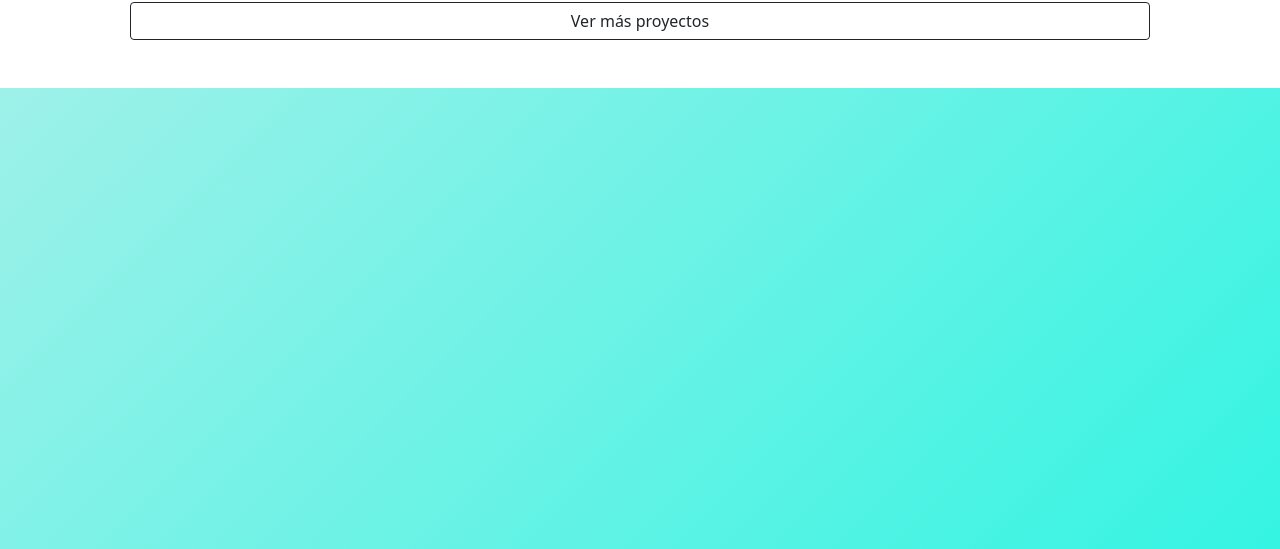
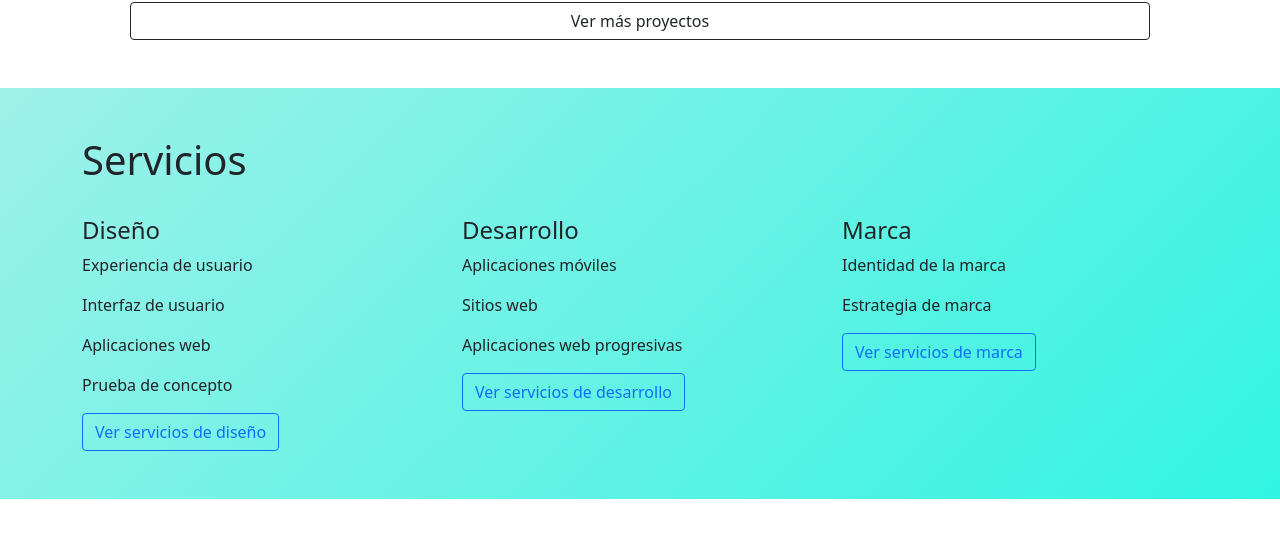
Before and after one commit to DTony-404/Digital_Portafolio, a React (Create React App) app in the folder portafolio/: page / in a window 1280 px wide. Shown: the part 1592-2141 px from the top of the page. After the commit the page ends 2091 px from the top, so only its background shows below. Built offline with nearby package versions, Linux system fonts and the light colour scheme; no server answers.

Commit message:
BannerServicios

```diff
--- a/portafolio/package.json
+++ b/portafolio/package.json
@@ -6,13 +6,15 @@
     "@testing-library/jest-dom": "^5.11.4",
     "@testing-library/react": "^11.1.0",
     "@testing-library/user-event": "^12.1.10",
+    "add": "^2.0.6",
     "bootstrap": "^5.1.0",
     "react": "^17.0.2",
     "react-bootstrap": "^1.6.1",
     "react-dom": "^17.0.2",
     "react-scripts": "4.0.3",
     "styled-components": "^5.3.1",
-    "web-vitals": "^1.0.1"
+    "web-vitals": "^1.0.1",
+    "yarn": "^1.22.11"
   },
   "scripts": {
     "start": "react-scripts start",
--- a/portafolio/src/Components/BannerServicios.jsx
+++ b/portafolio/src/Components/BannerServicios.jsx
@@ -1,15 +1,43 @@
-import {Col, Row} from 'react-bootstrap'
+import {Col, Row, Container, Button} from 'react-bootstrap'
 import styled from 'styled-components'
+import { FontAwesomeIcon } from '@fortawesome/react-fontawesome'
 
 const Box = styled.div`
 background: linear-gradient(135deg, #9EF1E9 0%, #32F4E2 100%);
-height: 500px;
 `
 
 export default function BannerServicios(){
     return(
         <Box>
-
+            <Container >
+                <br />
+                <br />
+                <h1>Servicios</h1>
+                <br />
+                <Row >
+                    <Col xs={12} md={4} className="mb-5">
+                        <h4>Diseño</h4>
+                        <p>Experiencia de usuario</p>
+                        <p>Interfaz de usuario</p>
+                        <p>Aplicaciones web</p>
+                        <p>Prueba de concepto</p>
+                        <Button variant="outline-primary">Ver servicios de diseño <i></i></Button>{' '}
+                    </Col>
+                    <Col xs={12} md={4} className="mb-5">
+                        <h4>Desarrollo</h4>
+                        <p>Aplicaciones móviles</p>
+                        <p>Sitios web</p>
+                        <p>Aplicaciones web progresivas</p>
+                        <Button variant="outline-primary">Ver servicios de desarrollo <i></i></Button>{' '}
+                    </Col>
+                    <Col xs={12} md={4} className="mb-5">
+                        <h4>Marca</h4>
+                        <p>Identidad de la marca</p>
+                        <p>Estrategia de marca</p>
+                        <Button variant="outline-primary">Ver servicios de marca</Button>{' '}
+                    </Col>
+                    </Row>
+            </Container>
         </Box>
     )
 }
```
Also changed, not shown: 2 other files (tests, documents, lock files or other folders).
